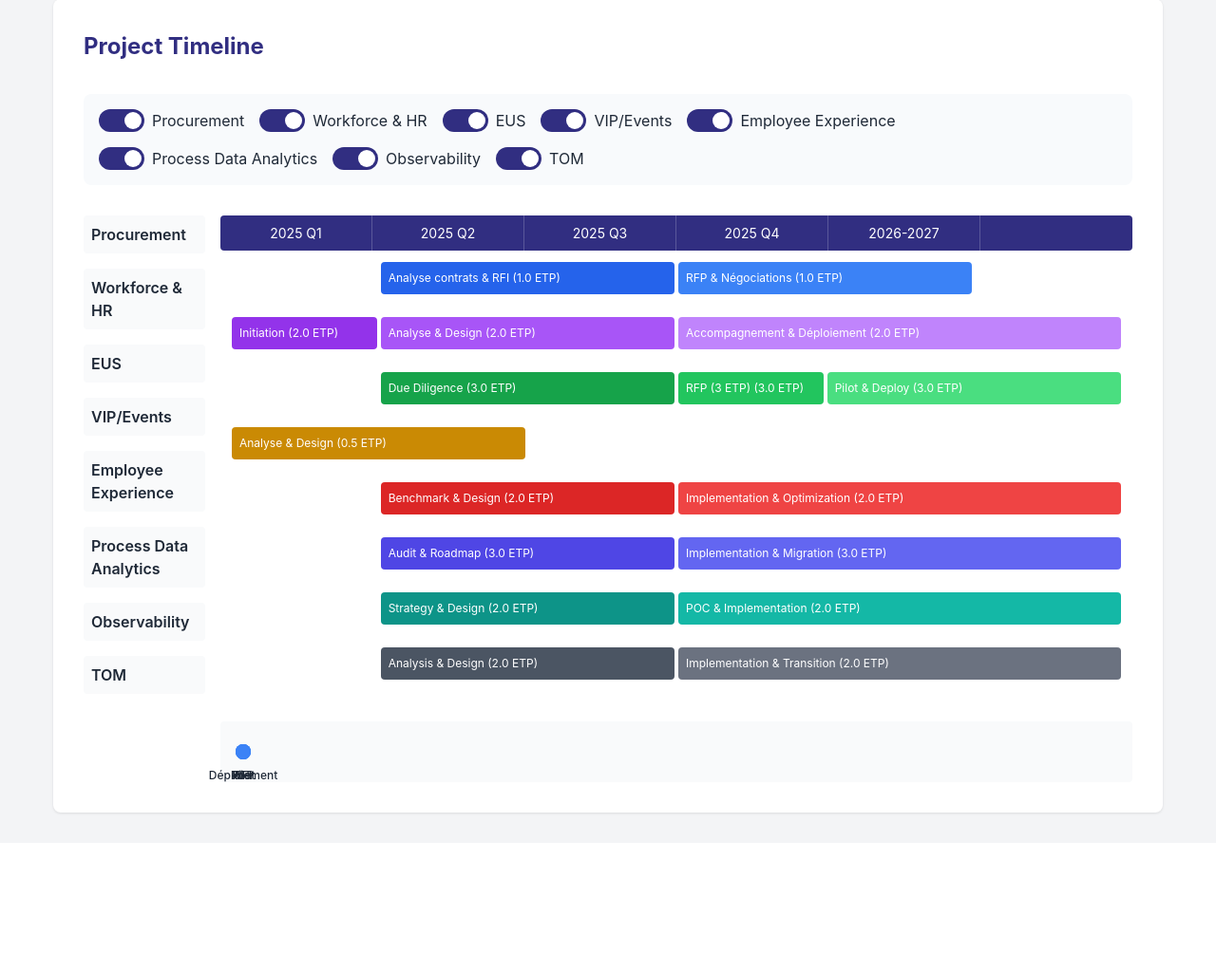
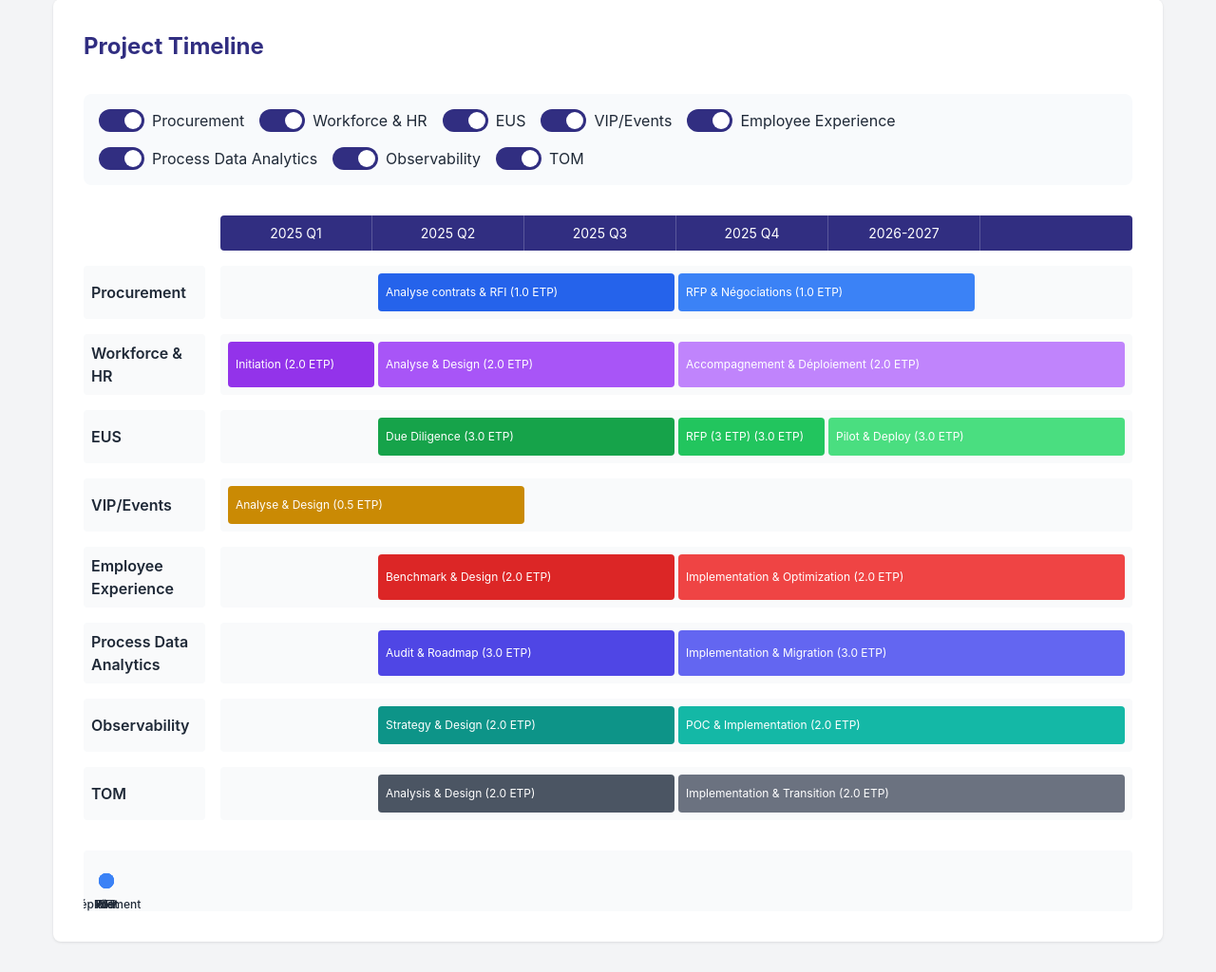
Before and after one commit to RJswap/webapp_timeline, a Flask app: page /project/timeline in a window 1280 px wide. Shown: the part 95-1119 px from the top of the page at 95% size. Before the commit the page ends 955 px from the top, so only its background shows below. Run offline with Flask 3, Linux system fonts and the light colour scheme.

Commit message:
timeline avec filtre

```diff
--- a/app/static/css/timeline.css
+++ b/app/static/css/timeline.css
@@ -72,14 +72,18 @@ input:checked + .slider:before {
 
 /* Timeline Layout */
 .timeline-grid {
-    display: grid;
-    grid-template-columns: 8rem 1fr;
-    gap: 1rem;
+    width: 100%;
+    min-width: 0;
+}
+
+.timeline-main {
+    width: 100%;
+    overflow-x: auto;
 }
 
 .periods-grid {
     display: grid;
-    grid-template-columns: repeat(6, 1fr);
+    grid-template-columns: repeat(6, minmax(150px, 1fr));
     background-color: var(--primary-color);
     color: white;
     border-radius: 0.25rem;
@@ -87,6 +91,7 @@ input:checked + .slider:before {
     position: sticky;
     top: 0;
     z-index: 10;
+    margin-left: 9rem; /* 8rem (largeur colonne titre) + 1rem (gap) */
 }
 
 .period {
@@ -96,31 +101,40 @@ input:checked + .slider:before {
     font-size: 0.875rem;
 }
 
-.project-row {
-    display: grid;
-    padding: 0.5rem;
-    transition: all 0.3s ease;
-}
-
-.project-tasks {
-    display: grid;
-    grid-template-columns: repeat(6, 1fr);
-    gap: 0.25rem;
-    padding: 0.25rem;
-}
-
-.project-names {
+/* Timeline content */
+.timeline-rows-container {
     display: flex;
     flex-direction: column;
     gap: 1rem;
+    margin-top: 1rem;
 }
+
+.timeline-row {
+    display: grid;
+    grid-template-columns: 8rem minmax(0, 1fr);
+    gap: 1rem;
+    min-height: 3.5rem;
+}
+
 
 .project-name {
     font-weight: 600;
     padding: 0.5rem;
     background-color: #f9fafb;
     border-radius: 0.25rem;
-    transition: all 0.3s ease;
+    height: 100%;
+    display: flex;
+    align-items: center;
+}
+
+.project-tasks {
+    display: grid;
+    grid-template-columns: repeat(6, minmax(150px, 1fr));
+    gap: 0.25rem;
+    background-color: #f9fafb;
+    padding: 0.5rem;
+    border-radius: 0.25rem;
+    min-height: 100%;
 }
 
 .task {
@@ -133,6 +147,9 @@ input:checked + .slider:before {
     white-space: nowrap;
     overflow: hidden;
     text-overflow: ellipsis;
+    height: 100%;
+    display: flex;
+    align-items: center;
 }
 
 .task:hover {
@@ -180,7 +197,16 @@ input:checked + .slider:before {
     font-weight: 500;
 }
 
-/* Task colors - Keeping the original colors */
+/* Animation pour masquer/afficher */
+.timeline-row {
+    transition: all 0.3s ease;
+}
+
+.timeline-row.hidden {
+    display: none;
+}
+
+/* Task colors */
 .bg-blue-600 { background-color: #2563eb; }
 .bg-blue-500 { background-color: #3b82f6; }
 .bg-purple-600 { background-color: #9333ea; }
--- a/app/static/js/project/timeline.js
+++ b/app/static/js/project/timeline.js
@@ -1,17 +1,15 @@
 // static/js/project/timeline.js
 
 document.addEventListener('DOMContentLoaded', function() {
-    const timelineContent = document.querySelector('.timeline-content');
-    const projectRows = document.querySelectorAll('.project-row');
-    const projectNames = document.querySelectorAll('.project-names .project-name');
+    const timelineRows = document.querySelectorAll('.timeline-row');
 
     // Créer la barre de toggles
     const streamToggles = document.createElement('div');
     streamToggles.className = 'stream-toggles';
 
     // Créer un toggle pour chaque projet
-    projectRows.forEach((row, index) => {
-        const projectName = projectNames[index].textContent.trim();
+    timelineRows.forEach((row) => {
+        const projectName = row.dataset.projectName;
         const toggleWrapper = document.createElement('div');
         toggleWrapper.className = 'stream-toggle';
 
@@ -40,7 +38,7 @@ document.addEventListener('DOMContentLoaded', function() {
         // Gestionnaire d'événements pour le toggle
         input.addEventListener('change', function() {
             const isVisible = this.checked;
-            toggleProjectVisibility(row, projectNames[index], isVisible);
+            toggleRowVisibility(row, isVisible);
             updatePositions();
         });
     });
@@ -49,32 +47,23 @@ document.addEventListener('DOMContentLoaded', function() {
     const timelineContainer = document.querySelector('.timeline-container');
     timelineContainer.insertBefore(streamToggles, timelineContainer.querySelector('.timeline-grid'));
 
-    function toggleProjectVisibility(row, nameElement, isVisible) {
+    function toggleRowVisibility(row, isVisible) {
         if (isVisible) {
-            row.style.display = 'grid';
-            row.style.height = 'auto';
+            row.classList.remove('hidden');
+            row.style.height = '';
             row.style.opacity = '1';
-            nameElement.style.display = 'flex';
-            nameElement.style.height = 'auto';
-            nameElement.style.opacity = '1';
         } else {
-            row.style.display = 'none';
+            row.classList.add('hidden');
             row.style.height = '0';
             row.style.opacity = '0';
-            nameElement.style.display = 'none';
-            nameElement.style.height = '0';
-            nameElement.style.opacity = '0';
         }
     }
 
     function updatePositions() {
-        // Mettre à jour la position des lignes visibles
-        let visibleIndex = 0;
-        projectRows.forEach((row, index) => {
-            if (row.style.display !== 'none') {
-                row.style.order = visibleIndex;
-                projectNames[index].style.order = visibleIndex;
-                visibleIndex++;
+        let currentOffset = 0;
+        timelineRows.forEach(row => {
+            if (!row.classList.contains('hidden')) {
+                currentOffset += row.offsetHeight + 16; // 16px pour le gap
             }
         });
     }
--- a/app/templates/project/timeline.html
+++ b/app/templates/project/timeline.html
@@ -13,13 +13,6 @@
     <!-- Les toggles seront insérés ici par JavaScript -->
 
     <div class="timeline-grid">
-        <!-- Colonne des noms de projets -->
-        <div class="project-names">
-            {% for project in projects %}
-            <div class="project-name">{{ project.name }}</div>
-            {% endfor %}
-        </div>
-
         <div class="timeline-main">
             <!-- En-tête avec les périodes -->
             <div class="periods-grid">
@@ -29,9 +22,10 @@
             </div>
 
             <!-- Contenu de la timeline -->
-            <div class="timeline-content">
+            <div class="timeline-rows-container">
                 {% for project in projects %}
-                <div class="project-row">
+                <div class="timeline-row" data-project-name="{{ project.name }}">
+                    <div class="project-name">{{ project.name }}</div>
                     <div class="project-tasks">
                         {% for task in project.tasks %}
                         <div class="task bg-{{ task.color }}"
```
Also changed, not shown: instance/project_manager.db.
